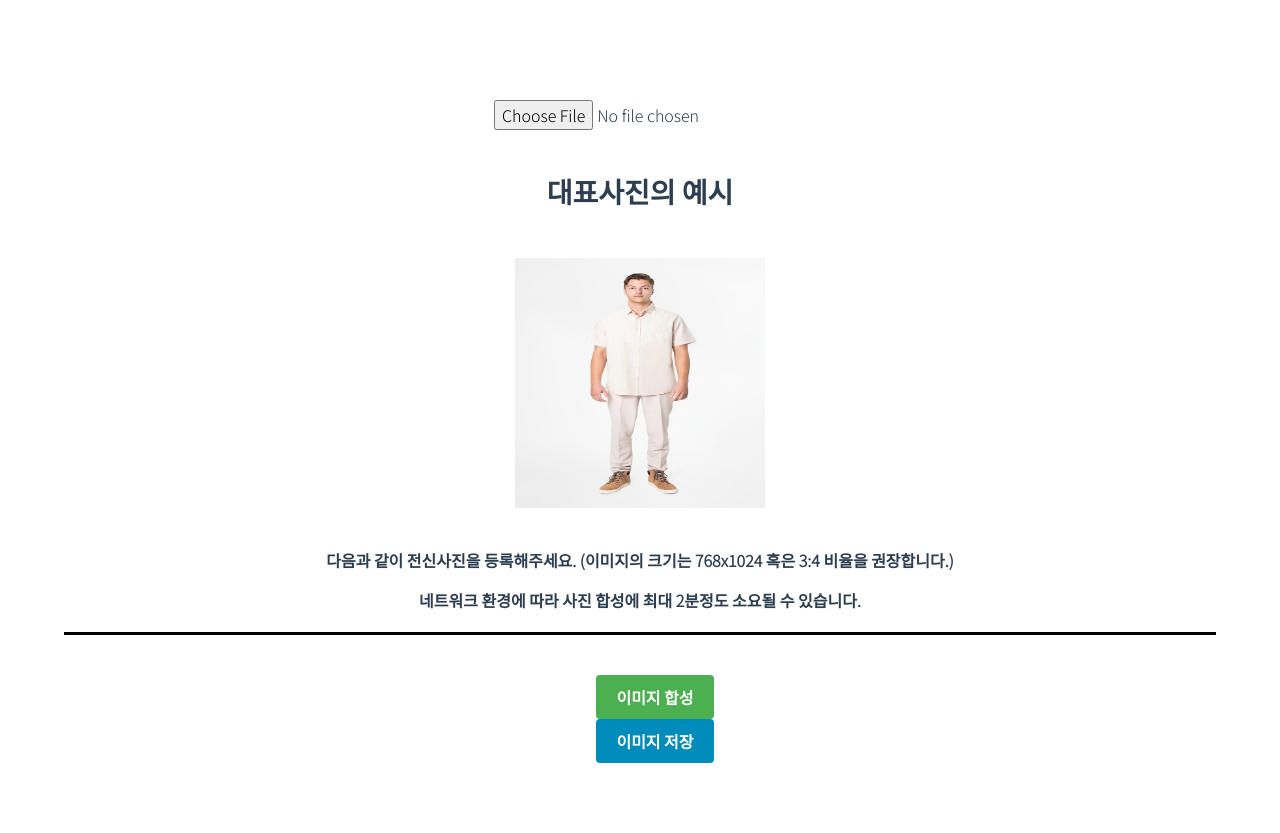
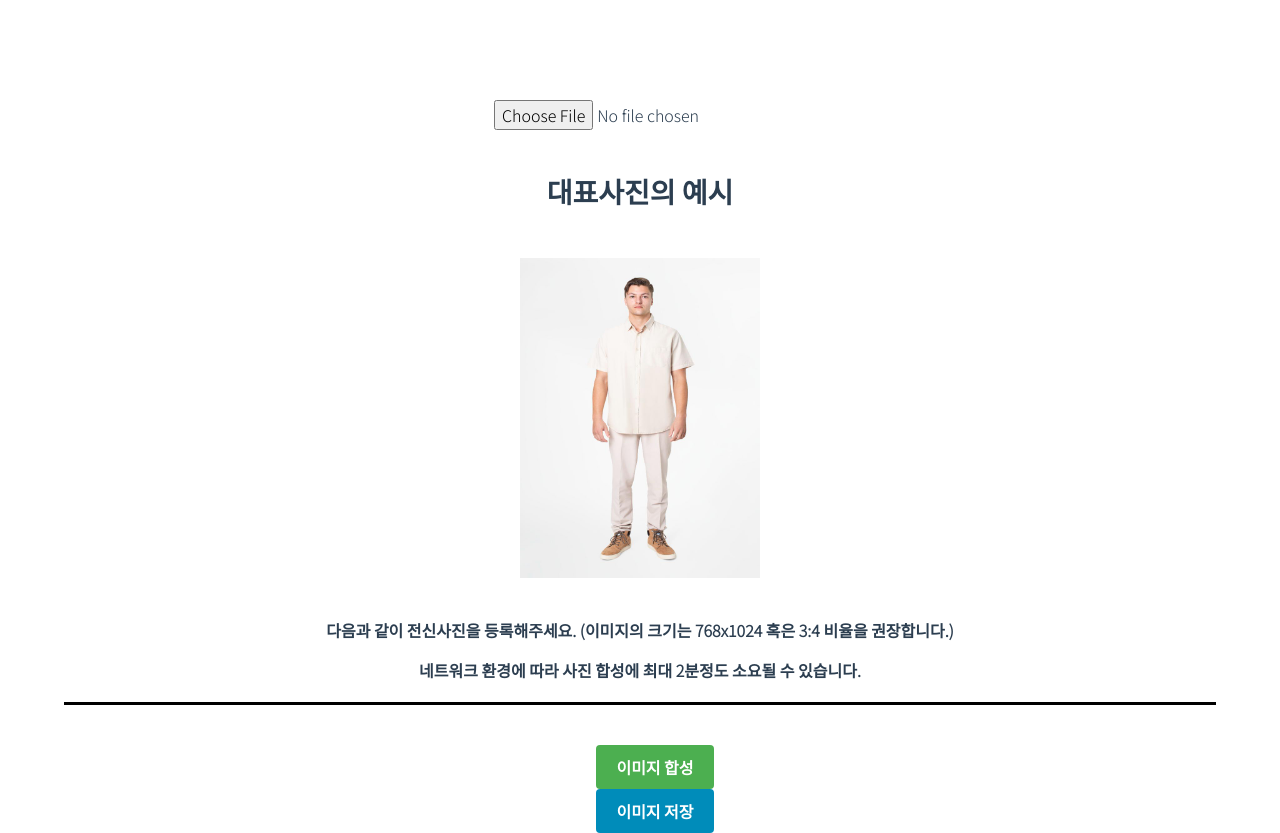
Before and after one commit to HyungLee507/SFTB_sc23, a Vue app in the folder vue-cli/: page /product/upload/1 in a window 1280 px wide. Before the commit the page ends 800 px from the top, so only its background shows below. Built offline with nearby package versions, Linux system fonts and the light colour scheme; sample sign-in values are in the browser's storage; what vue-cookie would draw is missing.

Commit message:
css 코드 일부 수정

```diff
--- a/vue-cli/src/components/UploadPage.vue
+++ b/vue-cli/src/components/UploadPage.vue
@@ -153,24 +153,24 @@ export default {
   font-weight: bold;
 }
 .userPreview {
-  width: 250px;
-  height: 250px;
+  width: 240px;
+  height: 320px;
   border-radius: 0;
   margin-top: 30px;
   font-weight: bold;
 }
 
 .composedPreview {
-  width: 250px;
-  height: 250px;
+  width: 240px;
+  height: 320px;
   border-radius: 0;
   margin-top: 30px;
   font-weight: bold;
 }
 
 .representative{
-  width: 250px;
-  height: 250px;
+  width: 240px;
+  height: 320px;
   border-radius: 0;
   margin-top: 30px;
   font-weight: bold;
```
